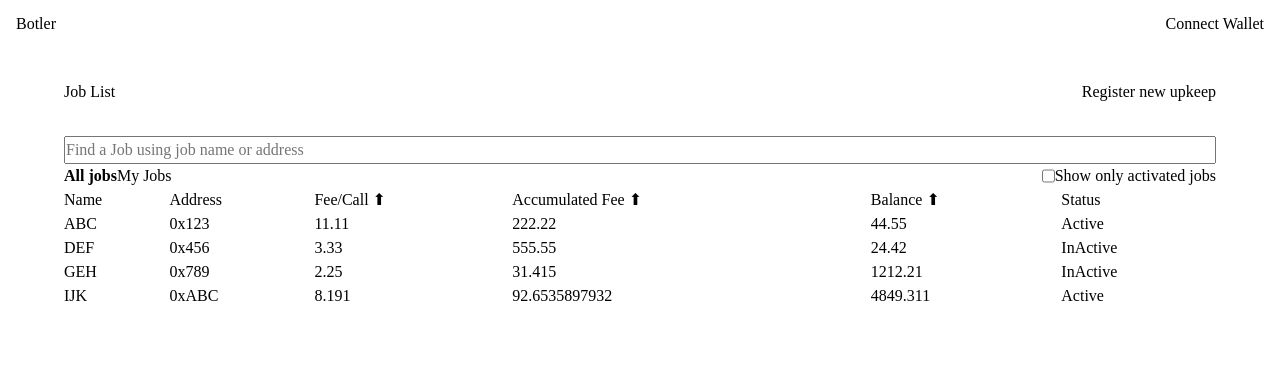
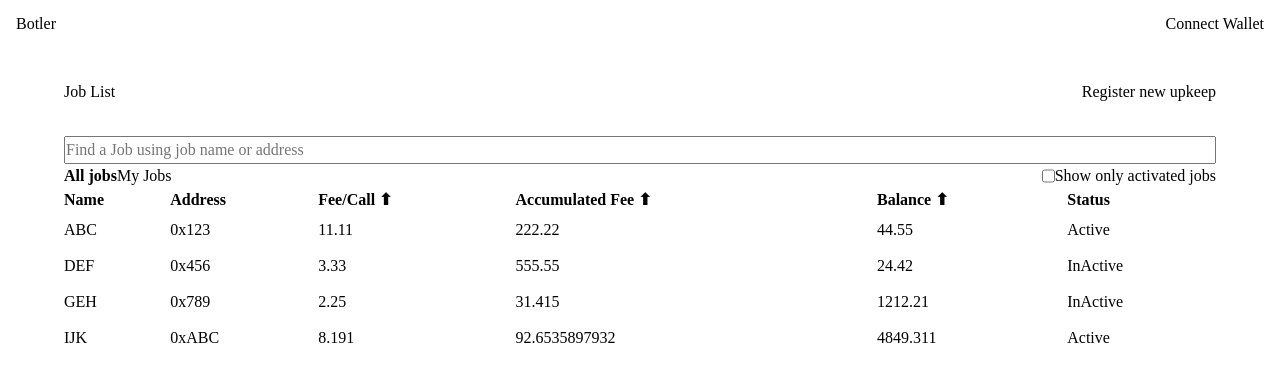
Before and after one commit to botler-klay/botler-fe, a React (Create React App) app: page / in a window 1280 px wide. Shown: the top 382 px of the page. Built offline with nearby package versions, Linux system fonts and the light colour scheme.

Commit message:
Add feature: click job row to navigate to job page

```diff
--- a/src/components/Table.tsx
+++ b/src/components/Table.tsx
@@ -1,7 +1,25 @@
-import { useTable, Column, useSortBy } from "react-table";
+import {
+  useTable,
+  Column,
+  useSortBy,
+  Row as TableRow,
+  TableRowProps,
+  TableHeaderProps,
+  HeaderGroup,
+} from "react-table";
 import { Row } from "./Layouts";
 
-export function Table({ columns, data }: { columns: Column[]; data: {}[] }) {
+export function Table({
+  columns,
+  data,
+  rowProps,
+  headerProps,
+}: {
+  columns: Column[];
+  data: {}[];
+  rowProps: (row: TableRow<any>) => TableRowProps;
+  headerProps: (header: HeaderGroup<any>) => TableHeaderProps;
+}) {
   const { getTableProps, getTableBodyProps, headerGroups, rows, prepareRow } =
     useTable({ columns, data }, useSortBy);
 
@@ -11,11 +29,15 @@ export function Table({ columns, data }: { columns: Column[]; data: {}[] }) {
         <thead>
           {headerGroups.map((headerGroup) => (
             <tr {...headerGroup.getHeaderGroupProps()}>
-              {headerGroup.headers.map((column) => (
-                <th {...column.getHeaderProps(column.getSortByToggleProps())}>
+              {headerGroup.headers.map((header) => (
+                <th
+                  {...header.getHeaderProps(
+                    header.getSortByToggleProps(headerProps(header))
+                  )}
+                >
                   <Row style={{ width: "fit-content", gap: 4 }}>
-                    {column.render("Header")}
-                    {column.canSort && <span>⬆︎</span>}
+                    {header.render("Header")}
+                    {header.canSort && <span>⬆︎</span>}
                   </Row>
                 </th>
               ))}
@@ -26,7 +48,7 @@ export function Table({ columns, data }: { columns: Column[]; data: {}[] }) {
           {rows.map((row) => {
             prepareRow(row);
             return (
-              <tr {...row.getRowProps()}>
+              <tr {...row.getRowProps(rowProps(row))}>
                 {row.cells.map((cell) => (
                   <td {...cell.getCellProps()}>{cell.render("Cell")}</td>
                 ))}
--- a/src/hooks/useJobs.ts
+++ b/src/hooks/useJobs.ts
@@ -3,6 +3,7 @@ import useSWR from "swr";
 function fetchJobs() {
   return [
     {
+      jid: "1",
       name: "ABC",
       address: "0x123",
       feePerCall: "11.11",
@@ -10,8 +11,11 @@ function fetchJobs() {
       balance: "44.55",
       status: "Active",
       owner: "0x373e13B3B55D86B48cf6A5F3464942140f1E1486",
+      gas: "100000",
+      numOfRuns: 3,
     },
     {
+      jid: "2",
       name: "DEF",
       address: "0x456",
       feePerCall: "3.33",
@@ -19,8 +23,11 @@ function fetchJobs() {
       balance: "24.42",
       status: "InActive",
       owner: "0xabcdef",
+      gas: "100000",
+      numOfRuns: 3,
     },
     {
+      jid: "3",
       name: "GEH",
       address: "0x789",
       feePerCall: "2.25",
@@ -28,8 +35,11 @@ function fetchJobs() {
       balance: "1212.21",
       status: "InActive",
       owner: "0x373e13B3B55D86B48cf6A5F3464942140f1E1486",
+      gas: "100000",
+      numOfRuns: 3,
     },
     {
+      jid: "4",
       name: "IJK",
       address: "0xABC",
       feePerCall: "8.191",
@@ -37,6 +47,8 @@ function fetchJobs() {
       balance: "4849.311",
       status: "Active",
       owner: "0x098098089",
+      gas: "100000",
+      numOfRuns: 3,
     },
   ];
 }
@@ -44,16 +56,11 @@ function fetchJobs() {
 export function useJobs() {
   const { data } = useSWR("jobs", fetchJobs);
 
-  const getJobDetail = (_jid: string) => ({
-    name: "ABC",
-    address: "0x123",
-    feePerCall: "11.11",
-    accumFee: "222.22",
-    balance: "44.55",
-    status: "Active",
-    gas: "1.234",
-    numOfRuns: "5",
-  });
+  const getJobDetail = (jid?: string) => {
+    if (!data || !jid) return undefined;
+
+    return data.find((job) => job.jid === jid);
+  };
 
   return { data, getJobDetail };
 }
--- a/src/pages/JobPage.tsx
+++ b/src/pages/JobPage.tsx
@@ -9,7 +9,9 @@ export function JobPage() {
   const { jid } = useParams();
   const { getJobDetail } = useJobs();
 
-  if (!jid) {
+  const jobDetail = getJobDetail(jid);
+
+  if (!jobDetail) {
     navigate(routes.main);
 
     return <></>;
@@ -24,7 +26,7 @@ export function JobPage() {
     status,
     gas,
     numOfRuns,
-  } = getJobDetail(jid);
+  } = jobDetail;
 
   return (
     <Column>
--- a/src/pages/MainPage.tsx
+++ b/src/pages/MainPage.tsx
@@ -1,14 +1,17 @@
 import { useMemo, useState } from "react";
+import { useNavigate } from "react-router-dom";
 import { Column, Row } from "../components/Layouts";
 import { Section } from "../components/Section";
 import { Table } from "../components/Table";
 import { JOBLIST_COLUMNS } from "../constants";
 import { useJobs } from "../hooks/useJobs";
 import { useWallet } from "../hooks/useWallet";
+import { routes } from "../routes";
 
 export function MainPage() {
   const { data } = useJobs();
   const { wallet } = useWallet();
+  const navigate = useNavigate();
 
   const [searchStr, setSearchStr] = useState("");
   const [showActiveOnly, setShowActiveOnly] = useState(false);
@@ -91,7 +94,19 @@ export function MainPage() {
               </Row>
             </Row>
           </Column>
-          <Table columns={JOBLIST_COLUMNS} data={filteredData || []} />
+          <Table
+            columns={JOBLIST_COLUMNS}
+            data={filteredData || []}
+            rowProps={(row) => ({
+              key: row.original.jid,
+              onClick: () => navigate(`${routes.job}/${row.original.jid}`),
+              style: { height: 36, cursor: "pointer" },
+            })}
+            headerProps={(header) => ({
+              key: header.id,
+              style: { fontWeight: "bold" },
+            })}
+          />
         </Column>
       </Section>
     </Column>
```
